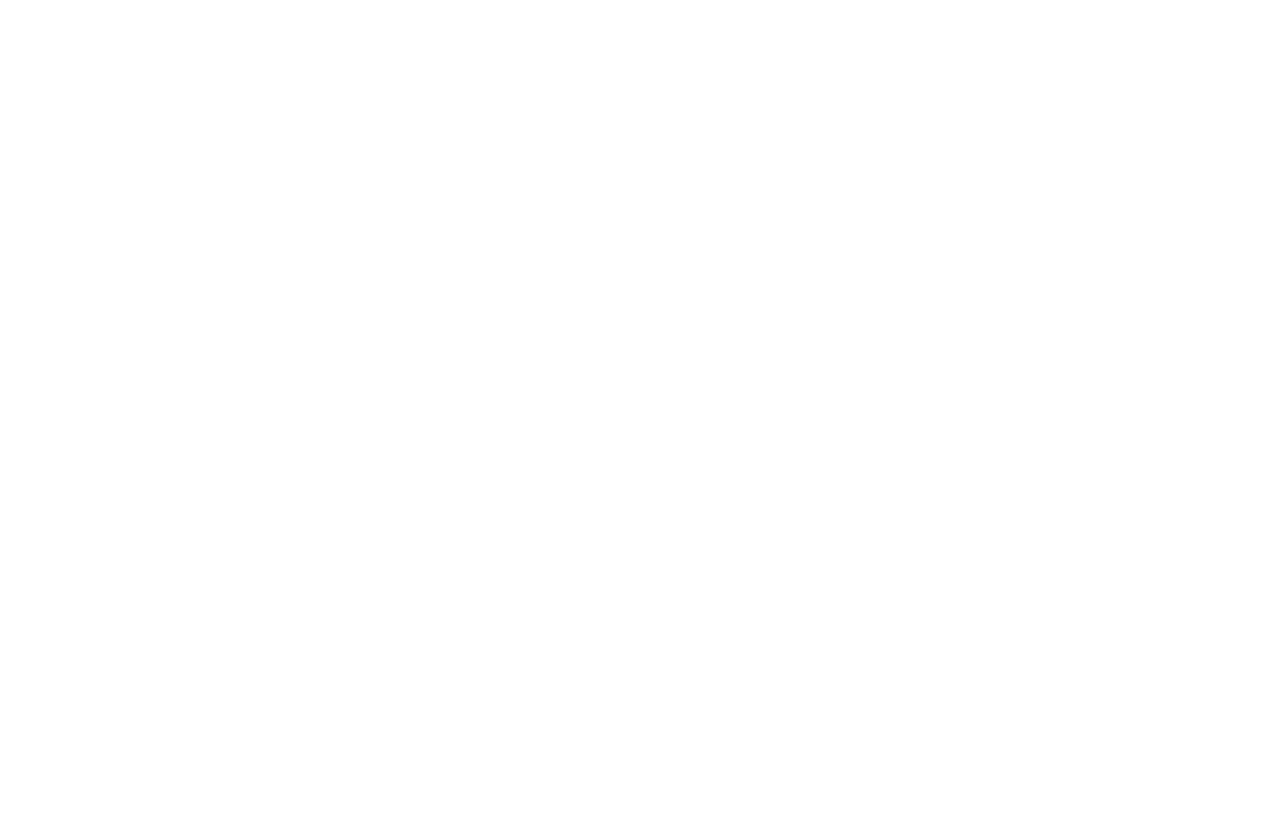
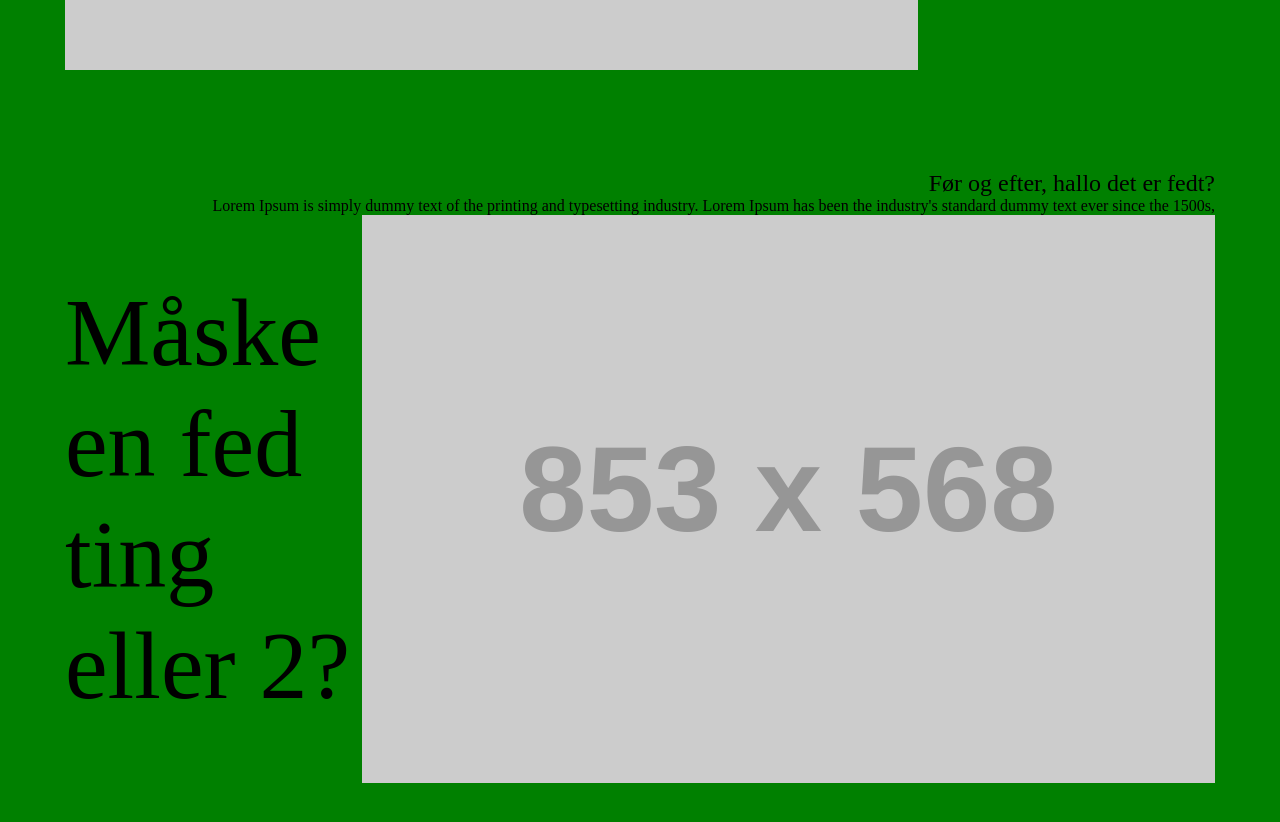
Before and after one commit to Signeamadsen97/creo-kampagne, a Vue app: page / in a window 1280 px wide. Shown: the part 4240-5062 px from the top of the page. Before the commit the page ends 3610 px from the top, so only its background shows below. Built offline with nearby package versions, Linux system fonts and the light colour scheme.

Commit message:
Before&after components
Bruger 1 component til begge, ved brug af define props.

```diff
--- /dev/null
+++ b/src/components/BeforeAfterImg.vue
@@ -0,0 +1,76 @@
+<script setup>
+const props = defineProps({
+  reverse: {
+    type: Boolean,
+    default: false,
+  },
+  vertical: {
+    type: Boolean,
+    default: false,
+  },
+});
+</script>
+
+<template>
+  <div class="before_wrapper" :class="{ reverse: reverse }">
+    <h1 class="before_header">Fremtiden på OUH</h1>
+    <div class="description_text">
+      <h2>Før og efter, hallo det er fedt?</h2>
+      <p>
+        Lorem Ipsum is simply dummy text of the printing and typesetting
+        industry. Lorem Ipsum has been the industry's standard dummy text ever
+        since the 1500s,
+      </p>
+    </div>
+    <div class="grid">
+      <img
+        src="https://fakeimg.pl/853x568"
+        alt="beforeafterimg"
+        class="before_img"
+      />
+      <h3  class="bigtext">Måske en fed ting eller 2?</h3>
+    </div>
+  </div>
+</template>
+
+<style scoped lang="scss">
+.before_wrapper {
+  background-color: green;
+  padding: 50px var(--wrapper-padding-x);
+
+  &.reverse {
+    .bigtext {
+      order: -1;
+    }
+
+    .before_img {
+      order: 2;
+    }
+    h2 {
+        text-align: right;
+    }
+    p {
+        text-align: right;
+    }
+    .description_text {
+        align-items: left;
+    }
+
+    .before_header {
+      display: none;
+    }
+  }
+}
+.grid {
+  display: grid;
+  grid-template-columns: 1fr 1fr;
+}
+
+
+
+.bigtext {
+  display: grid;
+  align-items: center;
+  font-size: 96px;
+}
+</style>
--- a/src/views/HomeView.vue
+++ b/src/views/HomeView.vue
@@ -8,6 +8,7 @@
 import CaruselSlider from "@/components/CaruselSlider.vue";
 
 import { ref } from "vue";
+import BeforeAfterImg from "@/components/BeforeAfterImg.vue";
 
 const items = ref([
   {
@@ -71,6 +72,8 @@
     </div>
 
     <CaruselSlider :slides="items" />
+    <BeforeAfterImg/>
+    <BeforeAfterImg :reverse="true" />
   </main>
 </template>
 
```
